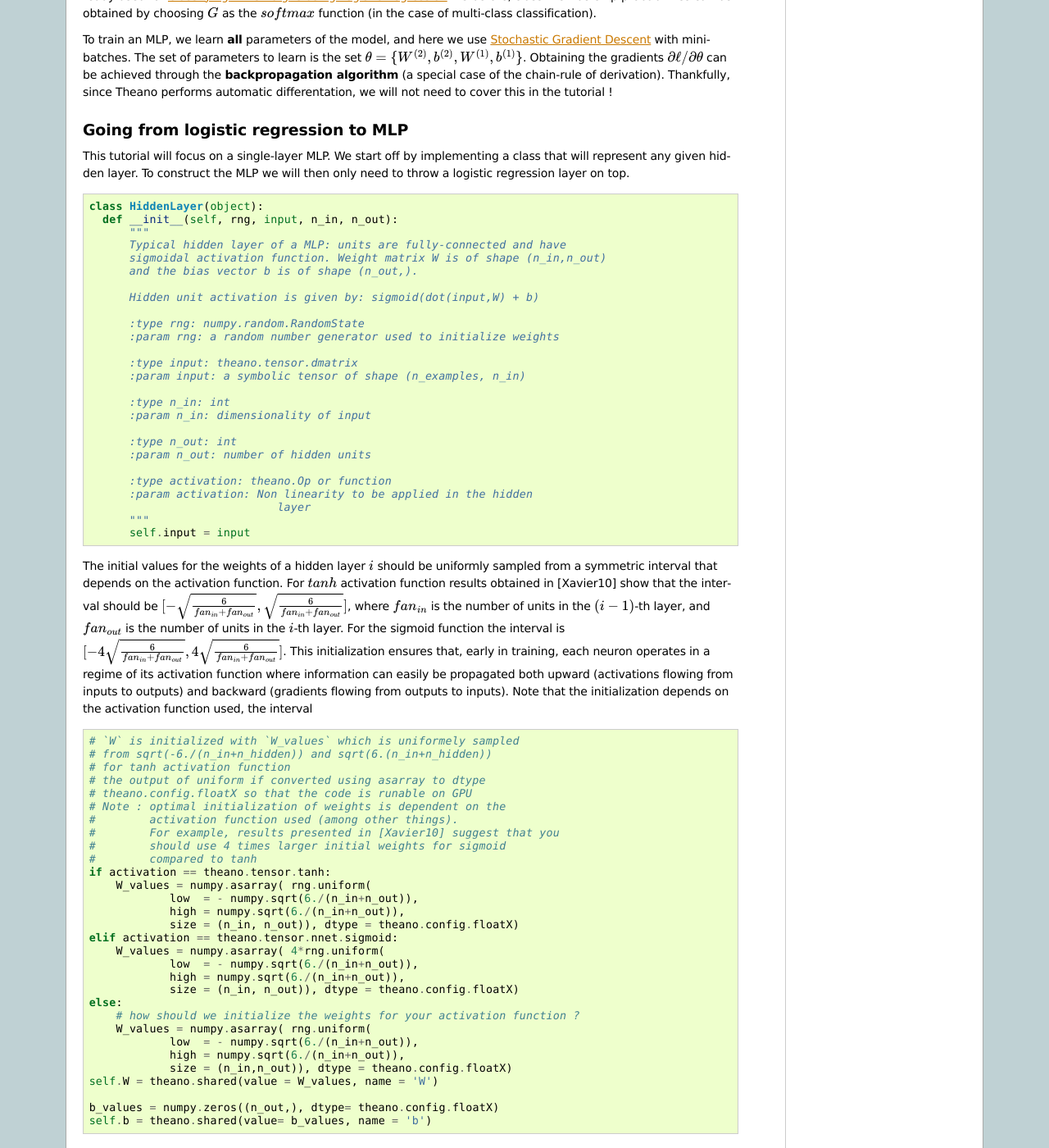
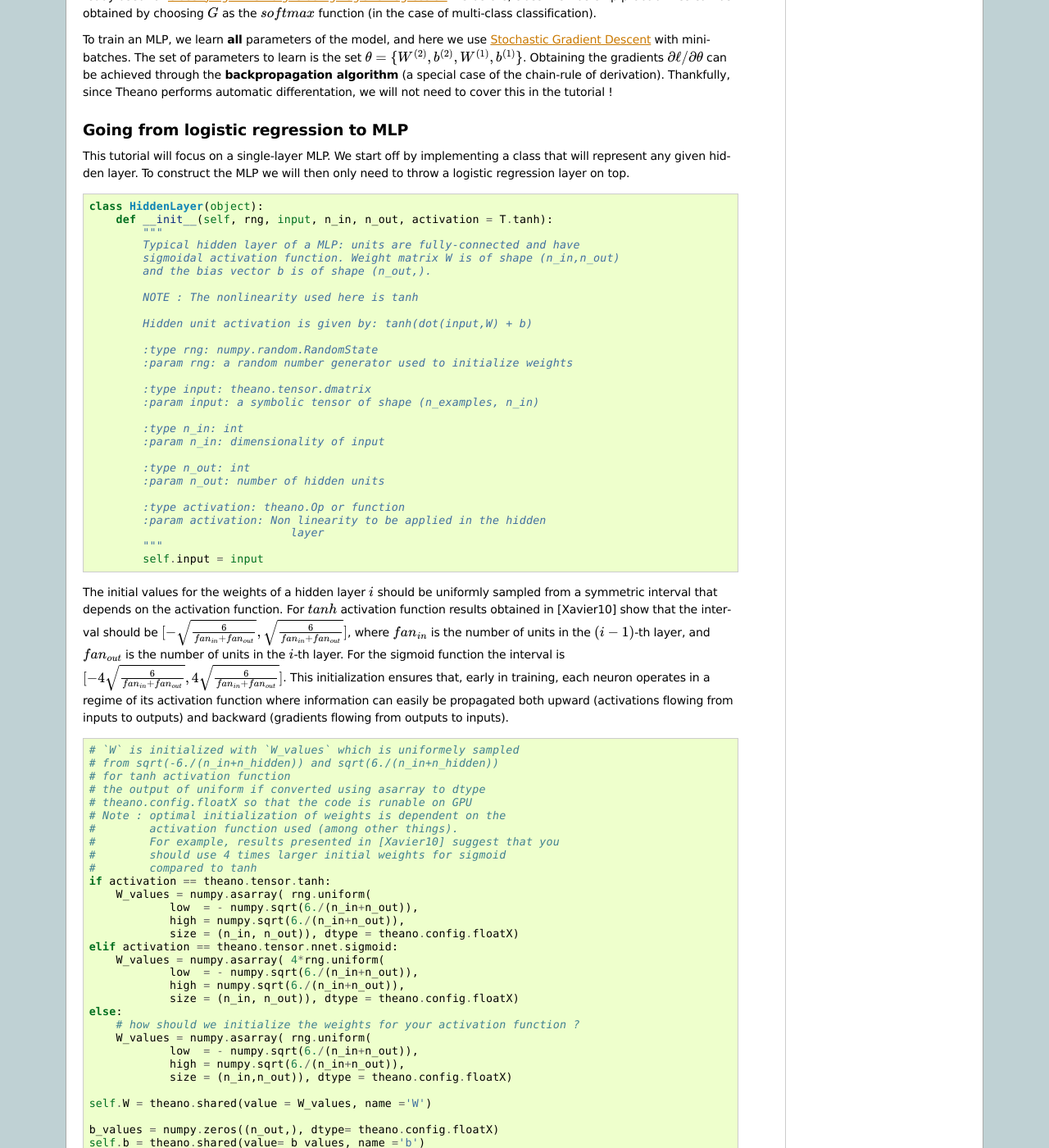
Before and after one commit to lisa-lab/DeepLearningTutorials, a Sphinx documentation site: the page built from doc/mlp.txt, in a window 1280 px wide and 1400 px high, scrolled down 1026 px. Shown: the whole window at 82% size. Built offline with Sphinx 7.4.7, drawn with Linux system fonts in a browser that asks for light colours; formulas are drawn with MathJax 3; some of the changed text lies outside the part shown.

Commit message:
updated documentation for mlp

```diff
--- a/doc/mlp.txt
+++ b/doc/mlp.txt
@@ -106,13 +106,15 @@ layer on top.
 .. code-block:: python
 
     class HiddenLayer(object):
-    def __init__(self, rng, input, n_in, n_out):
+        def __init__(self, rng, input, n_in, n_out, activation = T.tanh):
             """
             Typical hidden layer of a MLP: units are fully-connected and have
             sigmoidal activation function. Weight matrix W is of shape (n_in,n_out)
             and the bias vector b is of shape (n_out,).
 
-        Hidden unit activation is given by: sigmoid(dot(input,W) + b)
+            NOTE : The nonlinearity used here is tanh
+
+            Hidden unit activation is given by: tanh(dot(input,W) + b)
 
             :type rng: numpy.random.RandomState
             :param rng: a random number generator used to initialize weights
@@ -133,6 +135,7 @@ layer on top.
             self.input = input
 
 
+
 The initial values for the weights of a hidden layer :math:`i` should be uniformly
 sampled from a symmetric interval that depends on the activation function. For
 :math:`tanh` activation function results obtained in [Xavier10] show that the
@@ -144,13 +147,12 @@ the sigmoid function the interval is :math:`[-4\sqrt{\frac{6}{fan_{in}+fan_{out}
 This initialization ensures that, early in training, each neuron operates in a
 regime of its activation function where information can easily be propagated
 both upward (activations flowing from inputs to outputs) and backward
-(gradients flowing from outputs to inputs). Note that the initialization
-depends on the activation function used, the interval
+(gradients flowing from outputs to inputs).
 
 .. code-block:: python
 
         # `W` is initialized with `W_values` which is uniformely sampled
-        # from sqrt(-6./(n_in+n_hidden)) and sqrt(6.(n_in+n_hidden))
+        # from sqrt(-6./(n_in+n_hidden)) and sqrt(6./(n_in+n_hidden))
         # for tanh activation function
         # the output of uniform if converted using asarray to dtype
         # theano.config.floatX so that the code is runable on GPU
@@ -175,10 +177,12 @@ depends on the activation function used, the interval
                     low  = - numpy.sqrt(6./(n_in+n_out)),
                     high = numpy.sqrt(6./(n_in+n_out)),
                     size = (n_in,n_out)), dtype = theano.config.floatX)
-        self.W = theano.shared(value = W_values, name = 'W')
+
+        self.W = theano.shared(value = W_values, name ='W')
 
         b_values = numpy.zeros((n_out,), dtype= theano.config.floatX)
-        self.b = theano.shared(value= b_values, name = 'b')
+        self.b = theano.shared(value= b_values, name ='b')
+
 
 Note that we used a given non linear function as the activation function of the hidden layer. By default this is ``tanh``, but in many cases we might want
 to use something else.
```
Also changed, not shown: other parts of doc/mlp.txt (+5 -4 lines). Lines whose indentation alone changed are shown as unchanged.
